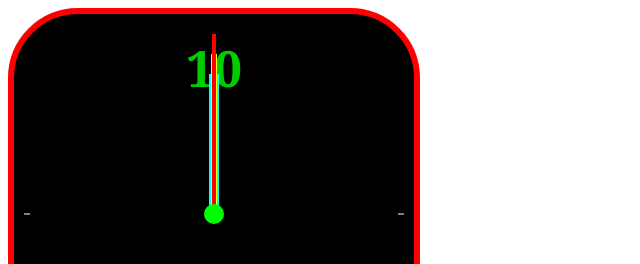
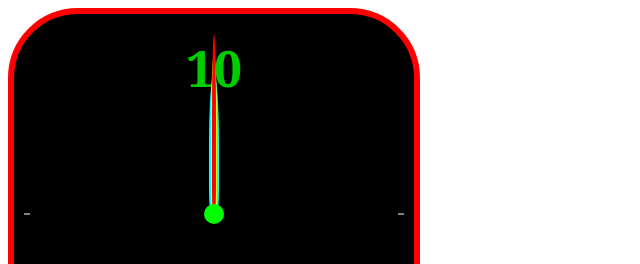
Before and after one commit to sergey230500/clock, a plain HTML site: page index.html in a window 1280 px wide. Shown: the top 264 px of the page, 0-640 px from the left. Drawn offline with Linux system fonts and the light colour scheme.

Commit message:
Стрелочки

```diff
--- a/styles.css
+++ b/styles.css
@@ -52,6 +52,7 @@ ul.ticks{
 	left: 50%;
 	bottom: 50%;
 	transform-origin: center bottom;
+	border-radius: 50% 50% 20% 20%;
 }
 
 .hands  .hour{
```
